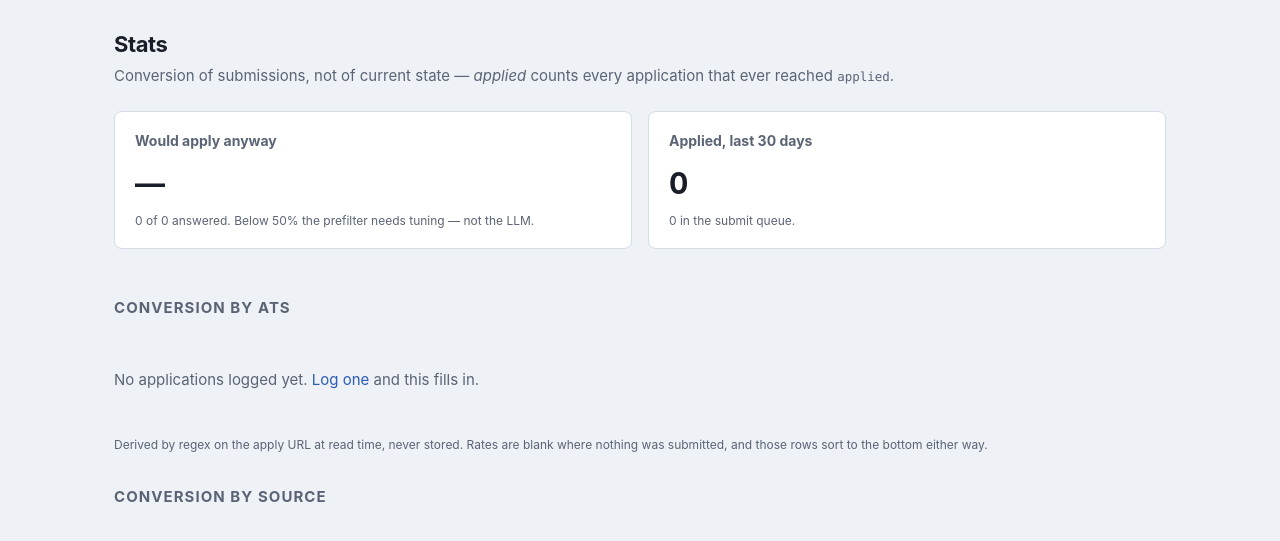
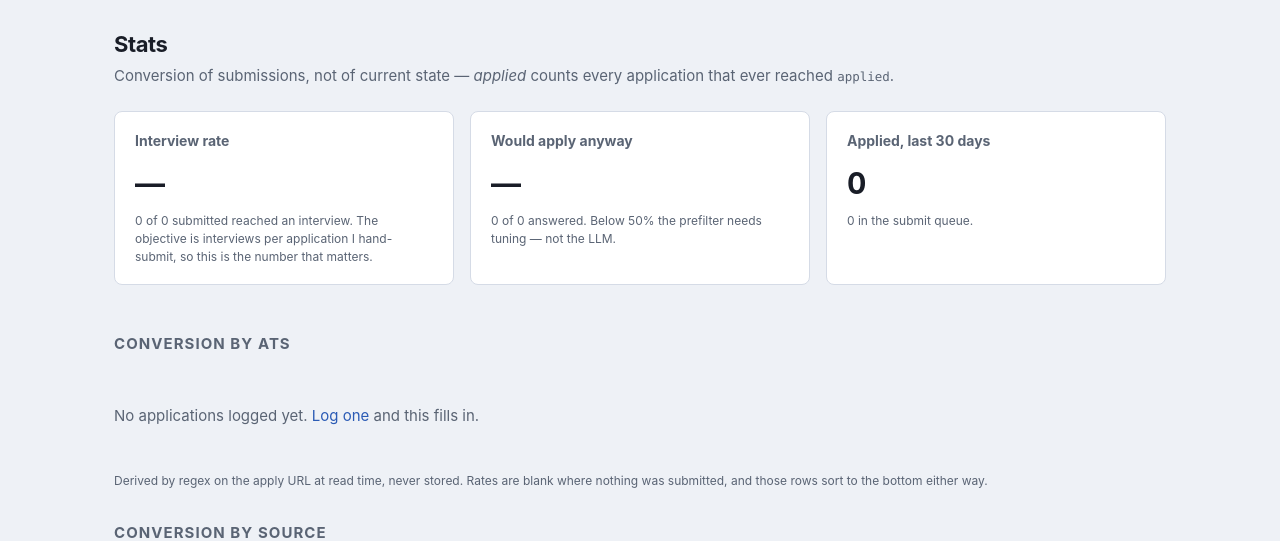
Before and after one commit to merlinymy/jobhunt, a FastAPI app: page /stats in a window 1280 px wide. Shown: the part 58-599 px from the top of the page. Run offline with FastAPI, Linux system fonts and the light colour scheme; data that the repository does not hold is empty.

Commit message:
Lead the stats page with interview rate
The objective is interviews per hand-submitted application, so that number should be
the first one on screen. It was already computed per bucket but buried in the
conversion tables while the headline tiles showed the honesty ratio and a 30-day
count.

queries.overall() reuses conversion_by with an ungrouped key rather than duplicating
the funnel loop, and returns None instead of dividing by zero on an empty database.

```diff
--- a/jobhunt/queries.py
+++ b/jobhunt/queries.py
@@ -418,6 +418,8 @@ def conversion_by(conn: sqlite3.Connection, dimension: str) -> list[dict[str, An
             key = row["source"] or "unknown"
         elif dimension == "referral":
             key = "referred" if row["referral_contact_id"] else "cold"
+        elif dimension == "all":
+            key = "all"
         else:
             raise ValueError(f"unknown dimension {dimension!r}")
 
@@ -495,6 +497,13 @@ def state_rows(
     return rows
 
 
+def overall(conn: sqlite3.Connection) -> dict[str, Any]:
+    """The whole funnel, ungrouped. Interview rate here is the headline metric —
+    the objective is interviews per hand-submitted application."""
+    buckets = conversion_by(conn, "all")
+    return buckets[0] if buckets else _finish(_blank_bucket("all"))
+
+
 def honesty(conn: sqlite3.Connection) -> dict[str, Any]:
     """The drift metric. A falling ratio means the system is manufacturing volume."""
     row = conn.execute(
--- a/jobhunt/web/app.py
+++ b/jobhunt/web/app.py
@@ -485,6 +485,7 @@ def stats(request: Request, conn: Conn) -> Response:
         "stats.html",
         {
             "page": "stats",
+            "overall": queries.overall(conn),
             "honesty": queries.honesty(conn),
             "health": queries.queue_health(conn),
             **view,
--- a/jobhunt/web/static/app.css
+++ b/jobhunt/web/static/app.css
@@ -134,7 +134,11 @@ p.sub { color: var(--dim); margin: 0 0 24px; }
 }
 
 .grid { display: grid; grid-template-columns: 1fr 1fr; gap: 16px; }
-@media (max-width: 760px) { .grid { grid-template-columns: 1fr; } }
+.grid.three { grid-template-columns: repeat(3, 1fr); }
+@media (max-width: 980px) { .grid.three { grid-template-columns: 1fr 1fr; } }
+@media (max-width: 760px) {
+  .grid, .grid.three { grid-template-columns: 1fr; }
+}
 
 table { width: 100%; border-collapse: collapse; font-size: 14px; }
 th {
--- a/jobhunt/web/templates/stats.html
+++ b/jobhunt/web/templates/stats.html
@@ -8,7 +8,18 @@
   application that ever reached <span class="mono">applied</span>.
 </p>
 
-<div class="grid">
+<div class="grid three">
+  <div class="panel">
+    <h3>Interview rate</h3>
+    <div class="bignum {% if overall.interview_rate is none %}{% elif overall.interview_rate >= 0.1 %}good{% else %}warn{% endif %}">
+      {{ overall.interview_rate|pct }}
+    </div>
+    <p class="hint">
+      {{ overall.interviews }} of {{ overall.applied }} submitted reached an interview.
+      The objective is interviews per application I hand-submit, so this is the number
+      that matters.
+    </p>
+  </div>
   <div class="panel">
     <h3>Would apply anyway</h3>
     <div class="bignum {% if honesty.ratio is none %}{% elif honesty.ratio >= 0.5 %}good{% elif honesty.ratio >= 0.35 %}warn{% else %}bad{% endif %}">
```
